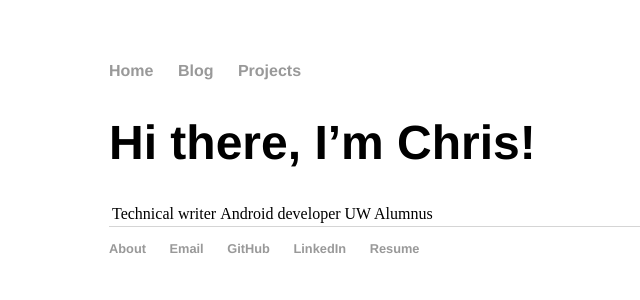
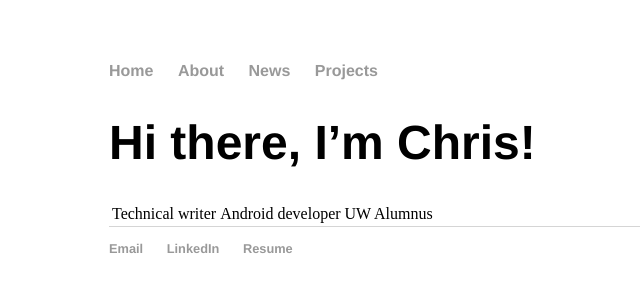
Before and after one commit to chriso23/chriso23.github.io, a Jekyll site: the page built from index.md, in a window 1280 px wide. Shown: the top 300 px of the page, without its empty margins (83-723 px from the left). Built offline with Jekyll 4.4.1, drawn with Linux system fonts in a browser that asks for light colours; our own code applies the rules of GitHub Pages for plain Markdown files.

Commit message:
Update default.html

```diff
--- a/_layouts/default.html
+++ b/_layouts/default.html
@@ -9,9 +9,10 @@
 		<body>
 			<nav>
 	    		<ul>
-	        	   <li><a href="/">Home</a></li>
-				   <li><a href="/blog/">Blog</a></li>
-				   <li><a href="/projects/">Projects</a></li>
+	        	   	<li><a href="/">Home</a></li>
+				<li><a href="/about/">About</a></li>
+				<li><a href="/blog/">News</a></li>
+				  <li><a href="/projects/">Projects</a></li>
 	    		</ul>
 			</nav>
 
@@ -25,12 +26,10 @@
 
             <footer>
             <ul>
-			    <li><a href="/about/">About</a></li>
-	        	<li><a href="mailto:oungc1@uw.edu">Email</a></li>
-	        	<li><a href="https://github.com/chrisoung1">GitHub</a></li>
+	       <li><a href="mailto:oungc1@uw.edu">Email</a></li>
                 <li><a href="https://linkedin.com/in/chris-oung/">LinkedIn</a></li>
-	            <li><a href="https://drive.google.com/file/d/11KD4QkKtaVGDSB9OjL0bex2N55PkBEYn/view?usp=sharing">Resume</a></li>
-			</ul>
+	        <li><a href="https://drive.google.com/file/d/11KD4QkKtaVGDSB9OjL0bex2N55PkBEYn/view?usp=sharing">Resume</a></li>
+		</ul>
 
             </footer>
 		</body>
```
